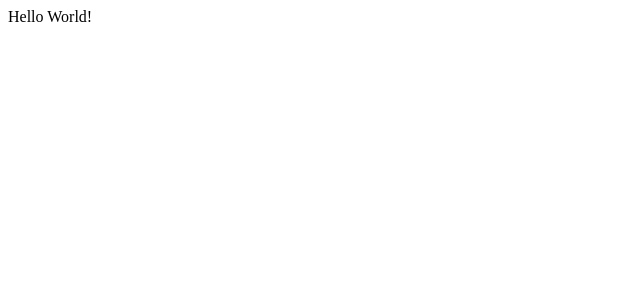
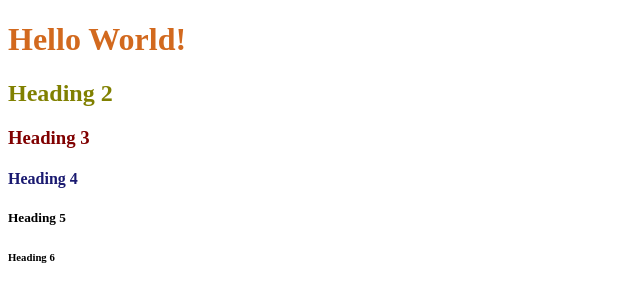
Before and after one commit to mkuzibaeva/First_Class_HTML, a plain HTML site: page index.html in a window 1280 px wide. Shown: the whole page, without its empty margins (0-640 px from the left). Drawn offline with Linux system fonts and the light colour scheme.

Commit message:
Inline style

```diff
--- a/index.html
+++ b/index.html
@@ -7,6 +7,12 @@
     <title>My First HTML</title>
 </head>
 <body>
-    Hello World!
+    <h1 style="color: chocolate;">Hello World!</h1>
+    <h2 style="color: olive;">Heading 2</h2>
+    <h3 style="color: maroon;">Heading 3</h3>
+    <h4 style="color: midnightblue;">Heading 4</h4>
+    <h5>Heading 5</h5>
+    <h6>Heading 6</h6>
+
 </body>
 </html>
```
